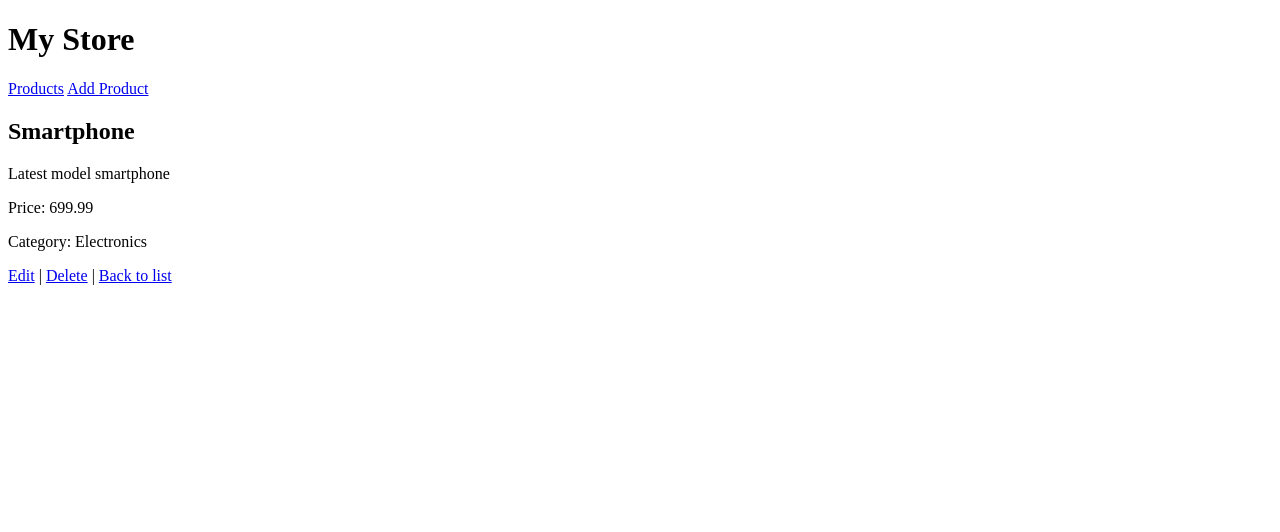
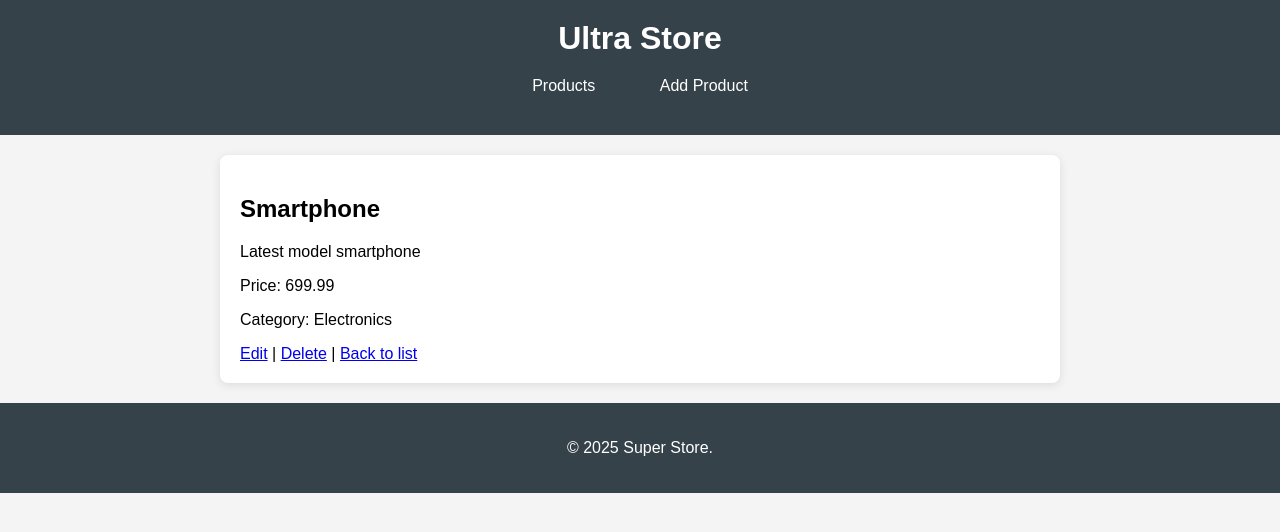
Before and after one commit to OverLocker/OtusDjango, a Django app: page /product/1/ in a window 1280 px wide. Shown: the top 532 px of the page. Run offline with Django 5.2, Linux system fonts and the light colour scheme; data comes from the database, SQL or seed files in the repository.

Commit message:
Update base.html

```diff
--- a/templates/store/base.html
+++ b/templates/store/base.html
@@ -2,11 +2,60 @@
 <html lang="en">
 <head>
     <meta charset="UTF-8">
-    <title>{% block title %}My Store{% endblock %}</title>
+    <meta name="viewport" content="width=device-width, initial-scale=1.0">
+    <title>{% block title %}Ultra Store{% endblock %}</title>
+    <style>
+        body {
+            font-family: Arial, sans-serif;
+            margin: 0;
+            padding: 0;
+            background-color: #f4f4f4;
+        }
+        header {
+            background-color: #35424a;
+            color: #ffffff;
+            padding: 20px 0;
+            text-align: center;
+        }
+        nav {
+            margin: 20px 0;
+        }
+        nav a {
+            color: #ffffff;
+            text-decoration: none;
+            margin: 0 15px;
+            padding: 10px 15px;
+            border-radius: 5px;
+            transition: background-color 0.3s;
+        }
+        nav a:hover {
+            background-color: #e8491d;
+        }
+        main {
+            max-width: 800px;
+            margin: 20px auto;
+            padding: 20px;
+            background-color: #ffffff;
+            border-radius: 8px;
+            box-shadow: 0 2px 10px rgba(0, 0, 0, 0.1);
+        }
+        h1 {
+            margin: 0;
+        }
+        footer {
+            text-align: center;
+            padding: 20px 0;
+            background-color: #35424a;
+            color: #ffffff;
+            position: relative;
+            bottom: 0;
+            width: 100%;
+        }
+    </style>
 </head>
 <body>
     <header>
-        <h1>My Store</h1>
+        <h1>Ultra Store</h1>
         <nav>
             <a href="{% url 'product_list' %}">Products</a>
             <a href="{% url 'product_create' %}">Add Product</a>
@@ -15,5 +64,8 @@
     <main>
         {% block content %}{% endblock %}
     </main>
+    <footer>
+        <p>&copy; 2025 Super Store.</p>
+    </footer>
 </body>
 </html>
```
